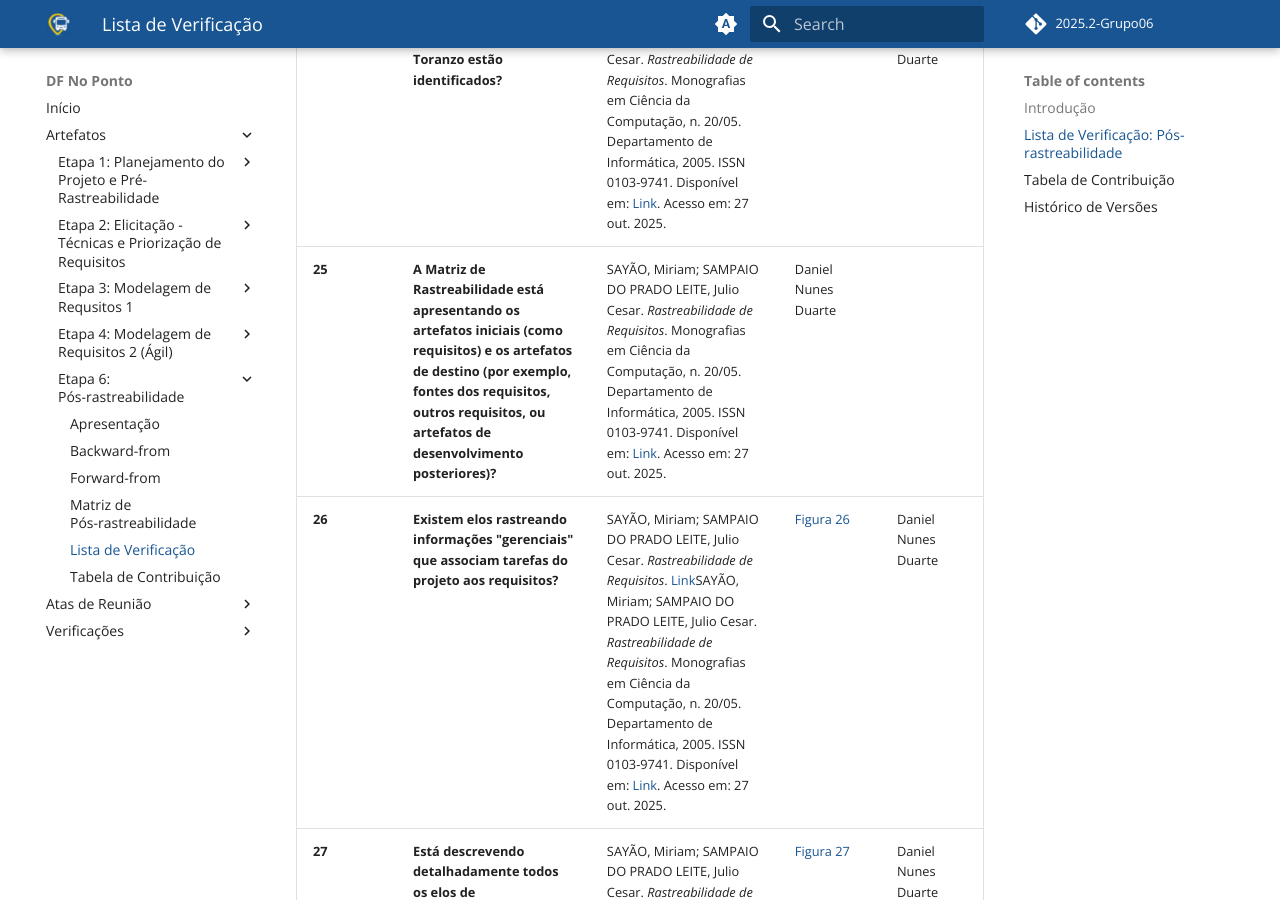
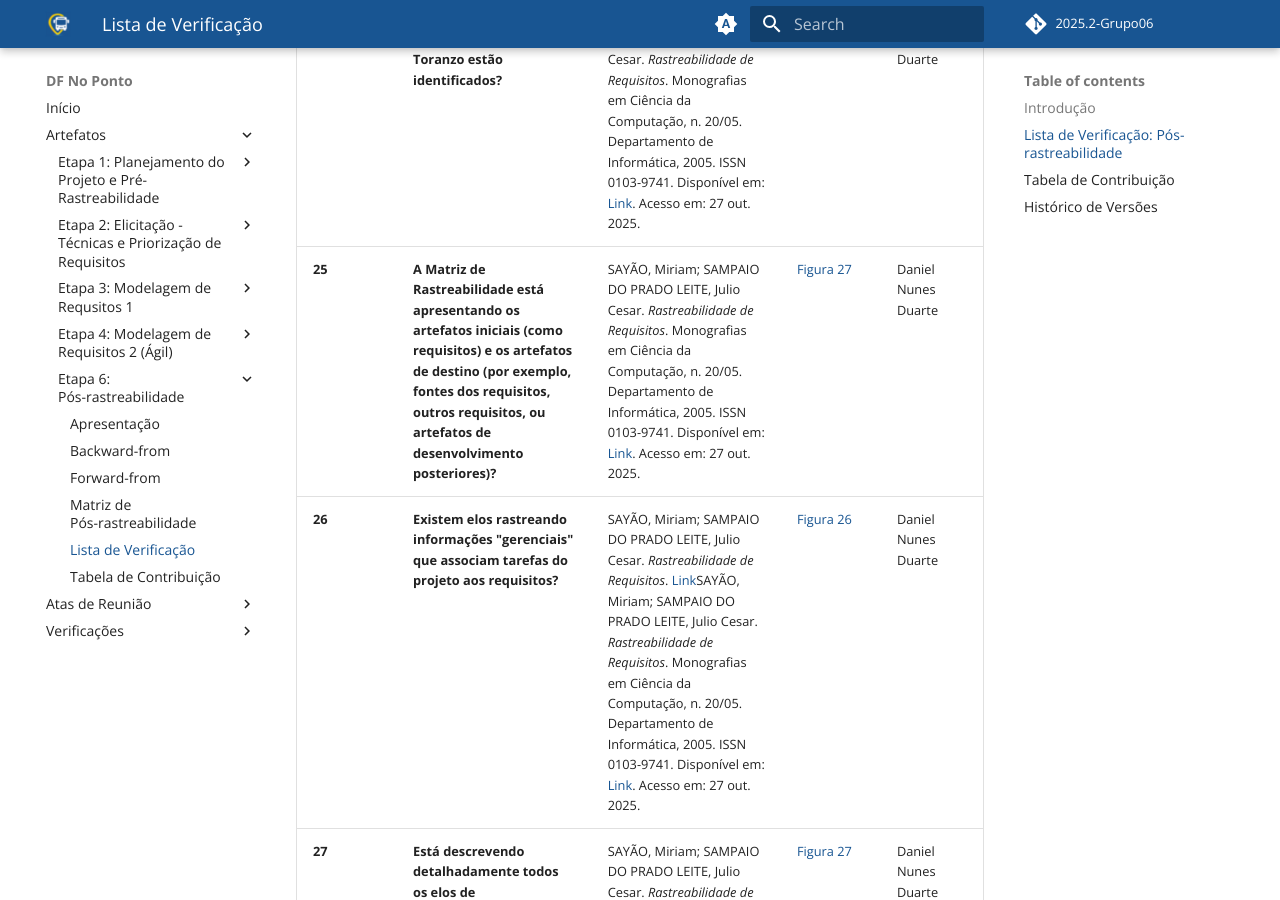
Before and after one commit to Requisitos-de-Software/2025.2-Grupo06, an MkDocs documentation site: the page built from docs/checklist/lista05.md, in a window 1280 px wide and 900 px high, scrolled down 6228 px. Built offline with MkDocs 1.6.1 and Material for MkDocs 9.7.7, drawn with Linux system fonts in a browser that asks for light colours; comment, search, counter and statistics services are not loaded.

Commit message:
Fix reference for checklist item 25
Updated the reference for item 25 in the checklist to include a figure link.

```diff
--- a/docs/checklist/lista05.md
+++ b/docs/checklist/lista05.md
@@ -32,7 +32,7 @@
 | **22** | **As informações classificadas em nível de desenvolvimento são informações de artefatos gerados durante o processo de desenvolvimento (documento de requisitos, diagramas, programas, casos de testes, etc)?** | SAYÃO, Miriam; SAMPAIO DO PRADO LEITE, Julio Cesar. *Rastreabilidade de Requisitos*. Monografias em Ciência da Computação, n. 20/05. Departamento de Informática, 2005. ISSN 0103-9741. Disponível em: [Link](https://aprender3.unb.br/pluginfile.php/3210698/mod_resource/content/3/05_20_sayao.pdf). Acesso em: 28 out. 2025. | [Figura 22](../assets/imagens/checklist_5/22-lv.png) | Gabriel Maciel |
 | **23** | **As informações rastreadas estão classificadas em quatro níveis?** | SAYÃO, Miriam; SAMPAIO DO PRADO LEITE, Julio Cesar. *Rastreabilidade de Requisitos*. Monografias em Ciência da Computação, n. 20/05. Departamento de Informática, 2005. ISSN 0103-9741. Disponível em: [Link](https://aprender3.unb.br/pluginfile.php/3210698/mod_resource/content/3/05_20_sayao.pdf). Acesso em: 27 out. 2025. | [Figura 23](../assets/imagens/checklist_5/figuraD3.png) | Daniel Nunes Duarte |
 | **24** | **Os elos de rastreabilidade de Toranzo estão identificados?** | SAYÃO, Miriam; SAMPAIO DO PRADO LEITE, Julio Cesar. *Rastreabilidade de Requisitos*. Monografias em Ciência da Computação, n. 20/05. Departamento de Informática, 2005. ISSN 0103-9741. Disponível em: [Link](https://aprender3.unb.br/pluginfile.php/3210698/mod_resource/content/3/05_20_sayao.pdf). Acesso em: 27 out. 2025. | [Figura 24](../assets/imagens/checklist_5/figuraD5.png) | Daniel Nunes Duarte |
-| **25** | **A Matriz de Rastreabilidade está apresentando os artefatos iniciais (como requisitos) e os artefatos de destino (por exemplo, fontes dos requisitos, outros requisitos, ou artefatos de desenvolvimento posteriores)?** | SAYÃO, Miriam; SAMPAIO DO PRADO LEITE, Julio Cesar. *Rastreabilidade de Requisitos*. Monografias em Ciência da Computação, n. 20/05. Departamento de Informática, 2005. ISSN 0103-9741. Disponível em: [Link](https://aprender3.unb.br/pluginfile.php/3210698/mod_resource/content/3/05_20_sayao.pdf). Acesso em: 27 out. 2025. | Daniel Nunes Duarte |
+| **25** | **A Matriz de Rastreabilidade está apresentando os artefatos iniciais (como requisitos) e os artefatos de destino (por exemplo, fontes dos requisitos, outros requisitos, ou artefatos de desenvolvimento posteriores)?** | SAYÃO, Miriam; SAMPAIO DO PRADO LEITE, Julio Cesar. *Rastreabilidade de Requisitos*. Monografias em Ciência da Computação, n. 20/05. Departamento de Informática, 2005. ISSN 0103-9741. Disponível em: [Link](https://aprender3.unb.br/pluginfile.php/3210698/mod_resource/content/3/05_20_sayao.pdf). Acesso em: 27 out. 2025. | [Figura 27](../assets/imagens/checklist_5/figuraD5.png) | Daniel Nunes Duarte |
 | **26** | **Existem elos rastreando informações "gerenciais" que associam tarefas do projeto aos requisitos?** | SAYÃO, Miriam; SAMPAIO DO PRADO LEITE, Julio Cesar. *Rastreabilidade de Requisitos*. [Link](https://aprender3.unb.br/pluginfile.php/3210698/mod_resource/content/3/05_20_sayao.pdf)SAYÃO, Miriam; SAMPAIO DO PRADO LEITE, Julio Cesar. *Rastreabilidade de Requisitos*. Monografias em Ciência da Computação, n. 20/05. Departamento de Informática, 2005. ISSN 0103-9741. Disponível em: [Link](https://aprender3.unb.br/pluginfile.php/3210698/mod_resource/content/3/05_20_sayao.pdf). Acesso em: 27 out. 2025. | [Figura 26](../assets/imagens/checklist_5/figuraD4.png) | Daniel Nunes Duarte |
 | **27** | **Está descrevendo detalhadamente todos os elos de rastreabilidade Toranzo necessários para o projeto?** |SAYÃO, Miriam; SAMPAIO DO PRADO LEITE, Julio Cesar. *Rastreabilidade de Requisitos*. Monografias em Ciência da Computação, n. 20/05. Departamento de Informática, 2005. ISSN 0103-9741. Disponível em: [Link](https://aprender3.unb.br/pluginfile.php/3210698/mod_resource/content/3/05_20_sayao.pdf). Acesso em: 27 out. 2025. | [Figura 27](../assets/imagens/checklist_5/figuraD5.png) | Daniel Nunes Duarte |
 
```
